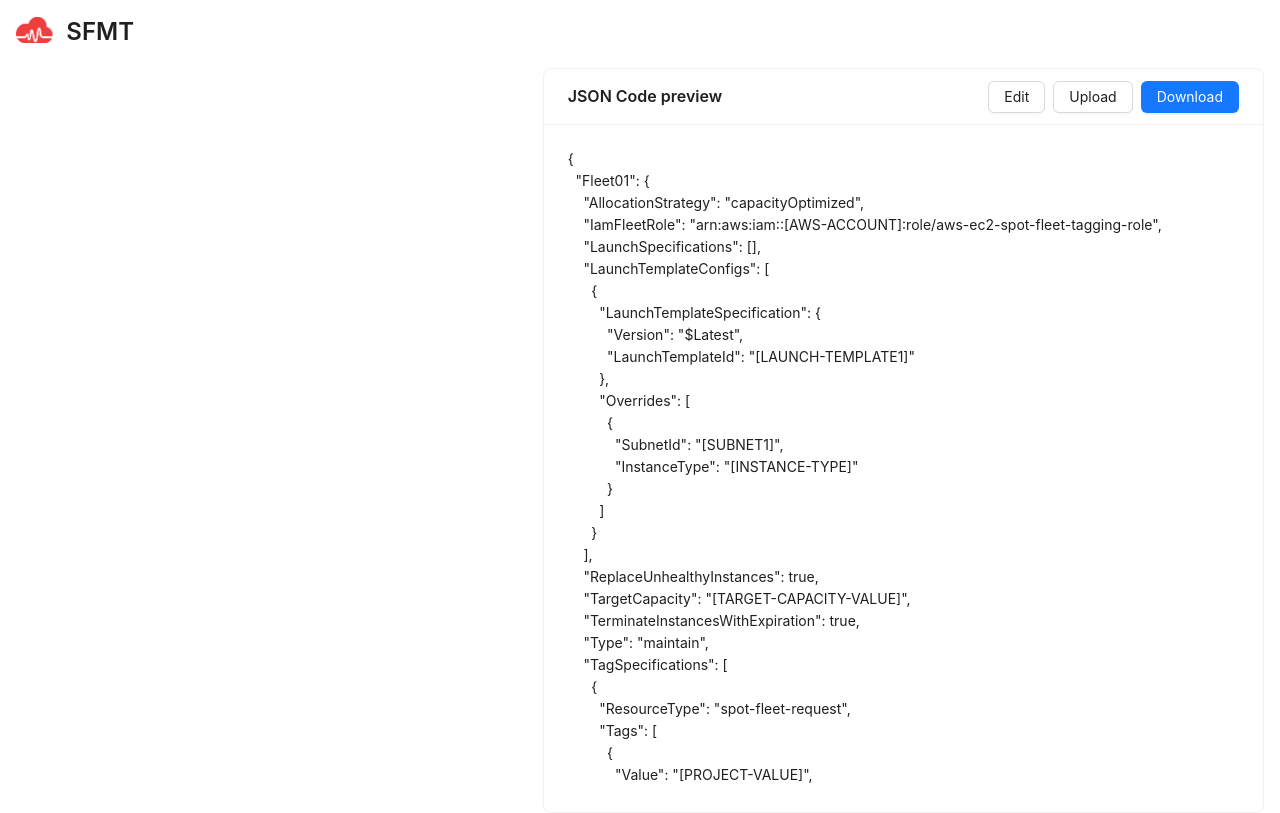
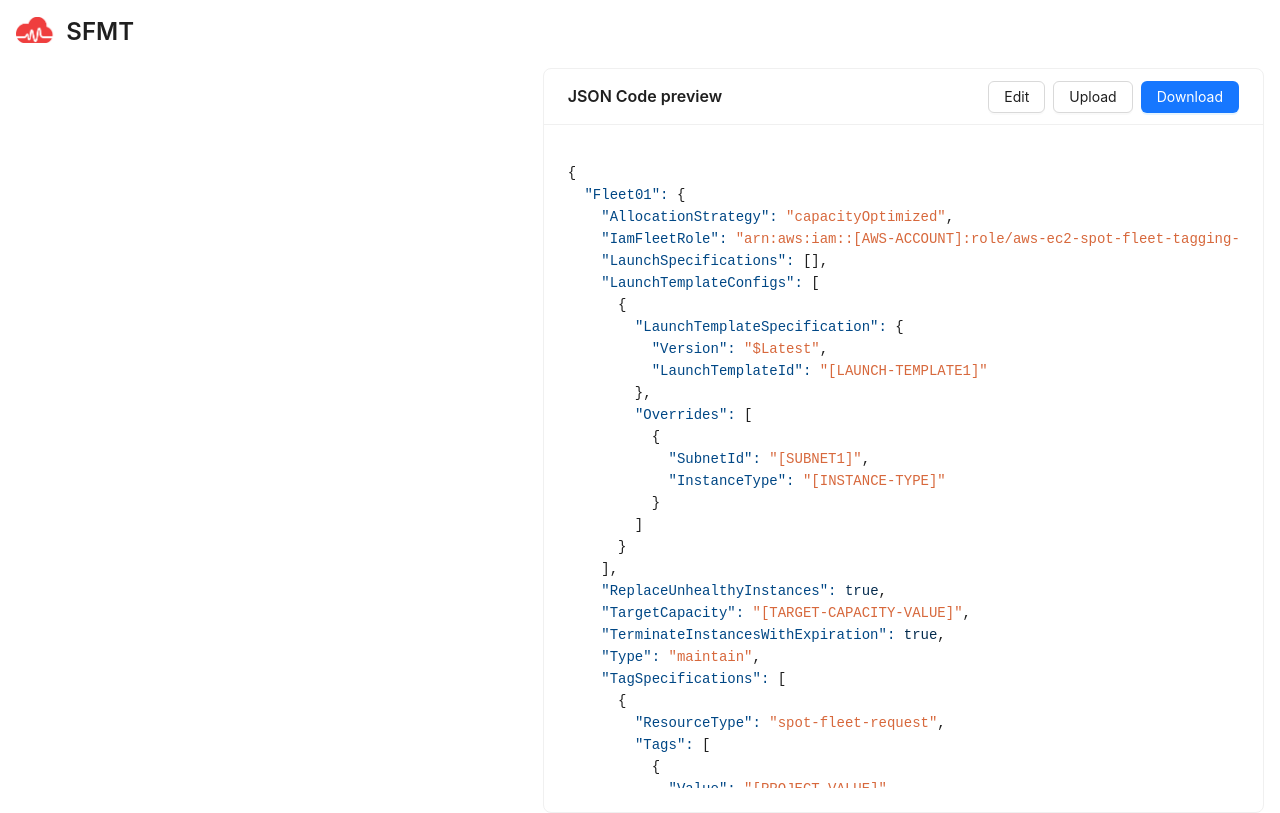
Before and after one commit to trackit/Deadline-rfdk-public, a React (Create React App) app in the folder DeadlineStack/spotfleet-mgmt-ui/client/: page / in a window 1280 px wide. Built offline with nearby package versions, Linux system fonts and the light colour scheme.

Commit message:
feat(front-end):improve json color

```diff
--- a/DeadlineStack/spotfleet-mgmt-ui/client/src/components/JsonPreviewCard.tsx
+++ b/DeadlineStack/spotfleet-mgmt-ui/client/src/components/JsonPreviewCard.tsx
@@ -2,6 +2,7 @@ import React, { useState, useEffect } from 'react';
 import { Card, Button, Flex, notification } from 'antd';
 import JsonEditor from './JsonEditor';
 import '../index.css'
+import { syntaxHighlight } from '../utils/syntaxHighlight';
 
 interface JsonPreviewCardProps {
     data: Record<string, any>;
@@ -54,7 +55,11 @@ const JsonPreviewCard: React.FC<JsonPreviewCardProps> = ({ data, onDataUpdate })
             return <JsonEditor initialValue={formattedJson} onChange={handleJsonEditorChange} />;
         return (
             <div className="scrollable-content">
-                {formattedJson}
+                <pre
+                dangerouslySetInnerHTML={{
+                    __html: syntaxHighlight(formattedJson)
+               }}
+               />
             </div >
         );
 
--- a/DeadlineStack/spotfleet-mgmt-ui/client/src/index.css
+++ b/DeadlineStack/spotfleet-mgmt-ui/client/src/index.css
@@ -22,7 +22,28 @@ code {
   white-space: pre-wrap;
   overflow: auto;
 }
+
 .logo {
   max-width: 100px;
   height: 26px;
 }
+
+.string {
+  color: #d7683c;
+}
+
+.number {
+  color: #d19a66;
+}
+
+.boolean {
+  color: #042b4e;
+}
+
+.null {
+  color: #569cd6;
+}
+
+.key {
+  color: #004785;
+}
--- /dev/null
+++ b/DeadlineStack/spotfleet-mgmt-ui/client/src/utils/syntaxHighlight.ts
@@ -0,0 +1,27 @@
+export function syntaxHighlight(json: string): string {
+    if (!json) return ""; // No JSON from response
+
+    json = json
+        .replace(/&/g, "&amp;")
+        .replace(/</g, "&lt;")
+        .replace(/>/g, "&gt;");
+
+    return json.replace(
+        /("(\\u[a-zA-Z0-9]{4}|\\[^u]|[^\\"])*"(\s*:)?|\b(true|false|null)\b|-?\d+(?:\.\d*)?(?:[eE][+-]?\d+)?)/g,
+        function (match) {
+            let cls = "number";
+            if (/^"/.test(match)) {
+                if (/:$/.test(match)) {
+                    cls = "key";
+                } else {
+                    cls = "string";
+                }
+            } else if (/true|false/.test(match)) {
+                cls = "boolean";
+            } else if (/null/.test(match)) {
+                cls = "null";
+            }
+            return '<span class="' + cls + '">' + match + "</span>";
+        }
+    );
+}
```
